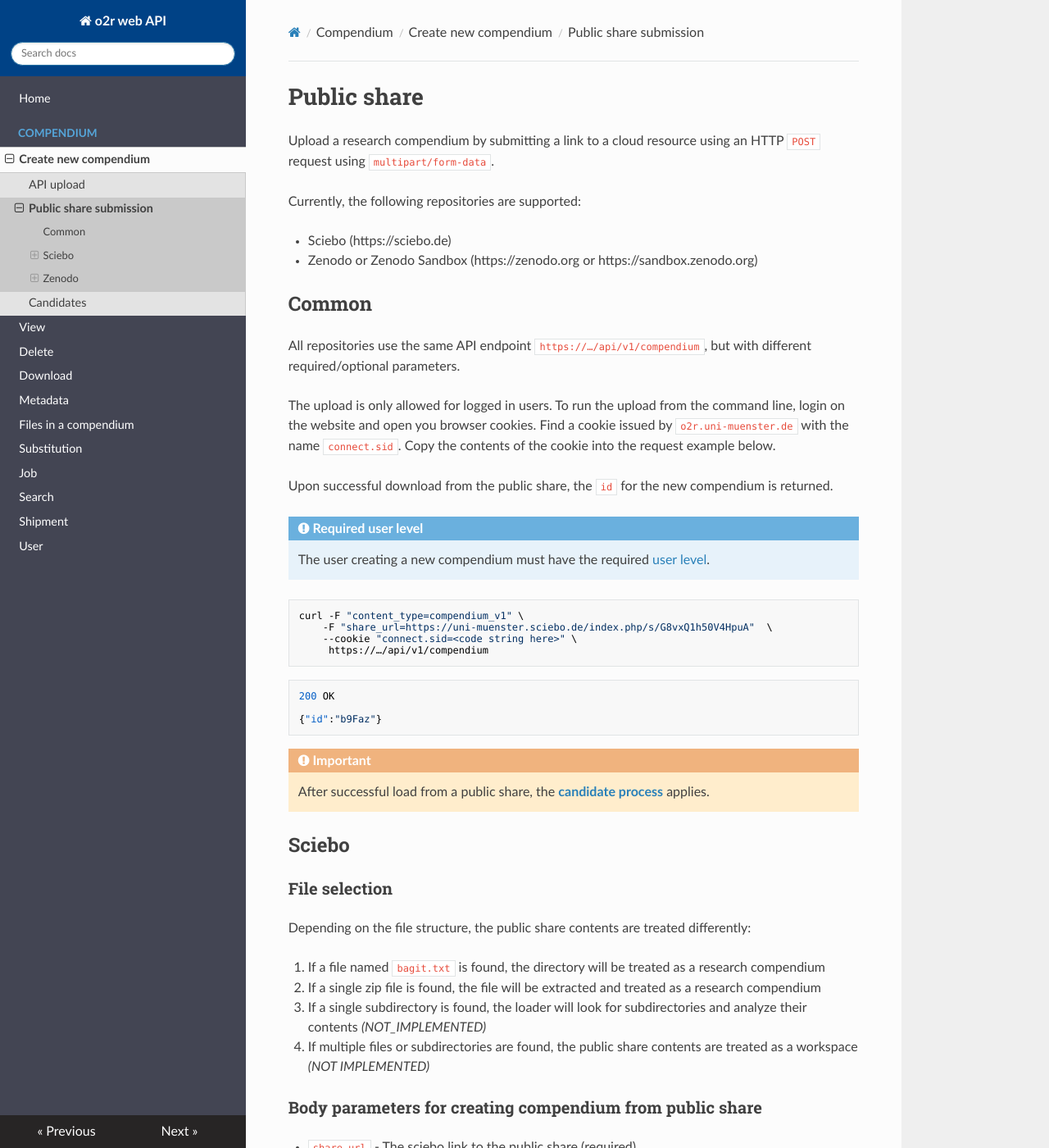
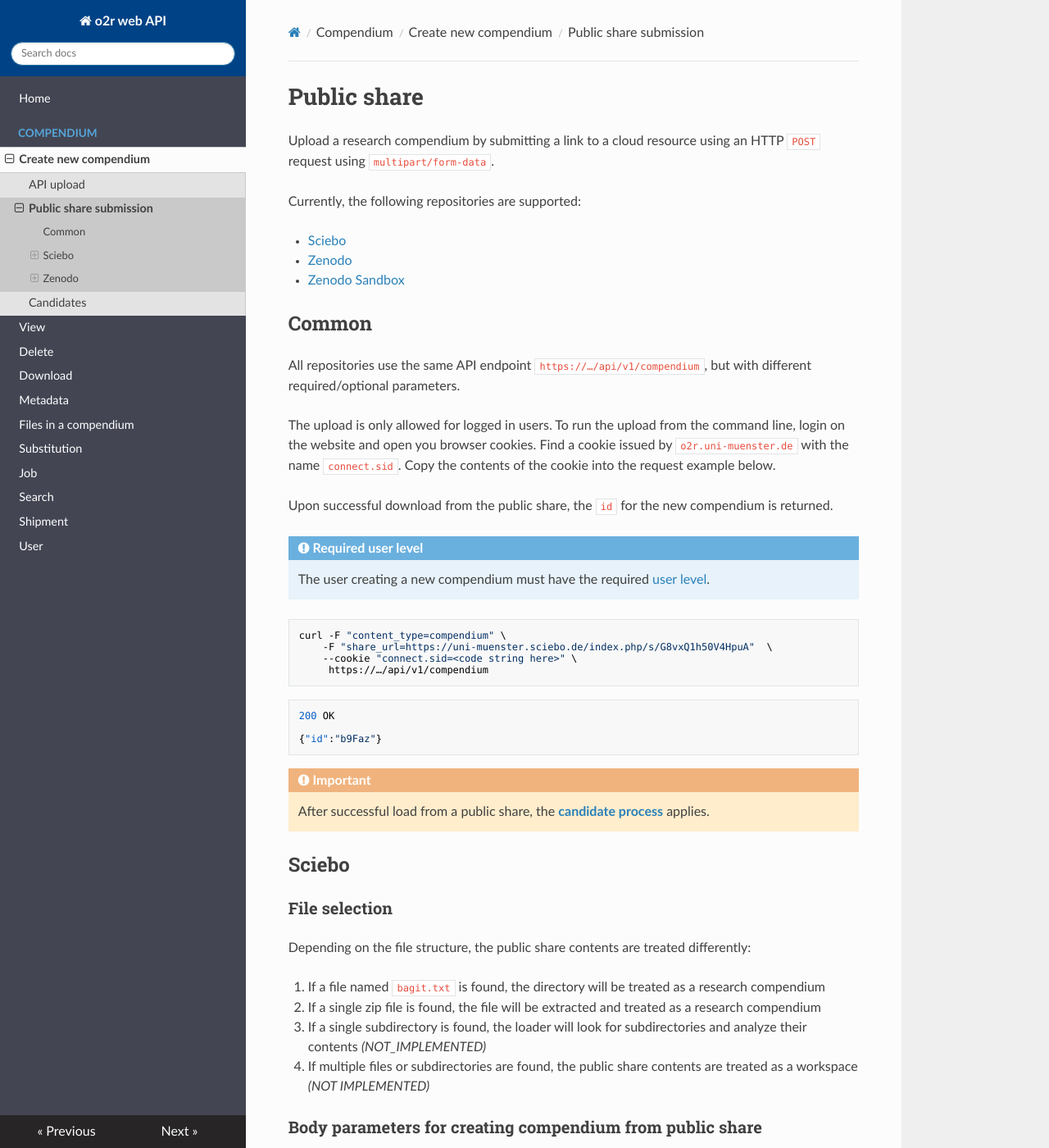
Before and after one commit to o2r-project/api, an MkDocs documentation site: the page built from docs/compendium/public_share.md, in a window 1280 px wide and 1400 px high. Shown: the whole window at 82% size. Built offline with MkDocs 1.6.1, drawn with Linux system fonts in a browser that asks for light colours; nearby versions of some CDN libraries; old or Windows-style settings are respelled for this version of MkDocs; some of the changed text lies outside the part shown.

````diff
--- a/docs/compendium/public_share.md
+++ b/docs/compendium/public_share.md
@@ -4,8 +4,9 @@ Upload a research compendium by submitting a link to a cloud resource using an H
 
 Currently, the following repositories are supported:
 
-- Sciebo (https://sciebo.de)
-- Zenodo or Zenodo Sandbox (https://zenodo.org or https://sandbox.zenodo.org)
+- [Sciebo](https://sciebo.de)
+- [Zenodo](https://zenodo.org)
+- [Zenodo Sandbox](https://sandbox.zenodo.org)
 
 ## Common
 
@@ -19,11 +20,10 @@ Copy the contents of the cookie into the request example below.
 Upon successful download from the public share, the `id` for the new compendium is returned.
 
 !!! note "Required user level"
-
     The user creating a new compendium must have the required [user level](../user.md#user-levels).
 
 ```bash
-curl -F "content_type=compendium_v1" \
+curl -F "content_type=compendium" \
     -F "share_url=https://uni-muenster.sciebo.de/index.php/s/G8vxQ1h50V4HpuA"  \
     --cookie "connect.sid=<code string here>" \
      https://…/api/v1/compendium
@@ -53,7 +53,7 @@ Depending on the file structure, the public share contents are treated different
 
 - `share_url` - The sciebo link to the public share (required)
 - `content_type` - Form of archive. One of the following (required):
-    - `compendium_v1` compendium in Bagtainer format
+    - `compendium` compendium in Bagtainer format
     - `workspace` - _[NOT IMPLEMENTED]_ - formless workspace
 - `path` - Path to a subdirectory in the public share (optional)
     - default is `/`
@@ -61,7 +61,7 @@ Depending on the file structure, the public share contents are treated different
 ### Examples
 
 ```bash
-curl -F "content_type=compendium_v1" \
+curl -F "content_type=compendium" \
     -F "share_url=https://uni-muenster.sciebo.de/index.php/s/G8vxQ1h50V4HpuA"  \
     -F "path=/metatainer" \
     --cookie "connect.sid=<code string here>" \
@@ -102,7 +102,7 @@ For testing purposes you can use the following public share. It contains a few r
 - `doi` - A [DOI](https://doi.org) resolving to the zenodo record (optional)
 - `zenodo_record_id` - The ID of the zenodo record (optional)
 - `content_type` - Form of archive. One of the following (required):
-    - `compendium_v1` compendium in Bagtainer format
+    - `compendium` compendium in Bagtainer format
     - `workspace` - _[NOT IMPLEMENTED]_ - formless workspace
 - `filename` - Filename of your compendium. For now, only zip-files are supported. (optional)
     - if no `filename` is provided the first zip file is selected
@@ -119,7 +119,7 @@ There must at least one url parameter that resolves to a zenodo record. I.e. one
 1. Zenodo Record URL (with optional filename parameter)
 
 ```bash
-curl -F "content_type=compendium_v1" \
+curl -F "content_type=compendium" \
     -F "zenodo_url=https://sandbox.zenodo.org/record/69114"  \
     -F "filename=metatainer.zip" \
     --cookie "connect.sid=<code string here>" \
@@ -129,7 +129,7 @@ curl -F "content_type=compendium_v1" \
 2. DOI
 
 ```bash
-curl -F "content_type=compendium_v1" \
+curl -F "content_type=compendium" \
     -F "doi=10.5072/zenodo.69114"  \
     --cookie "connect.sid=<code string here>" \
      https://…/api/v1/compendium
@@ -138,7 +138,7 @@ curl -F "content_type=compendium_v1" \
 3. Zenodo Record ID
 
 ```bash
-curl -F "content_type=compendium_v1" \
+curl -F "content_type=compendium" \
     -F "zenodo_record_id=69114"  \
     --cookie "connect.sid=<code string here>" \
      https://…/api/v1/compendium
````
Also changed, not shown: docs/compendium/upload.md (+2 -2 lines).
